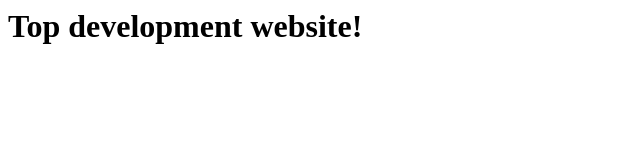
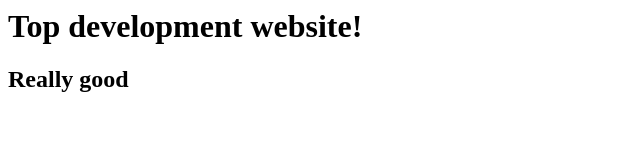
Before and after one commit to cw007worker/copper-kettle, a plain HTML site: page index.html in a window 1280 px wide. Shown: the whole page, without its empty margins (0-640 px from the left). Drawn offline with Linux system fonts and the light colour scheme.

Commit message:
Update changes

```diff
--- a/index.html
+++ b/index.html
@@ -2,5 +2,6 @@
   <head> </head>
   <body>
     <h1>Top development website!</h1>
+    <h2>Really good</h2>
   </body>
 <html/>
```
